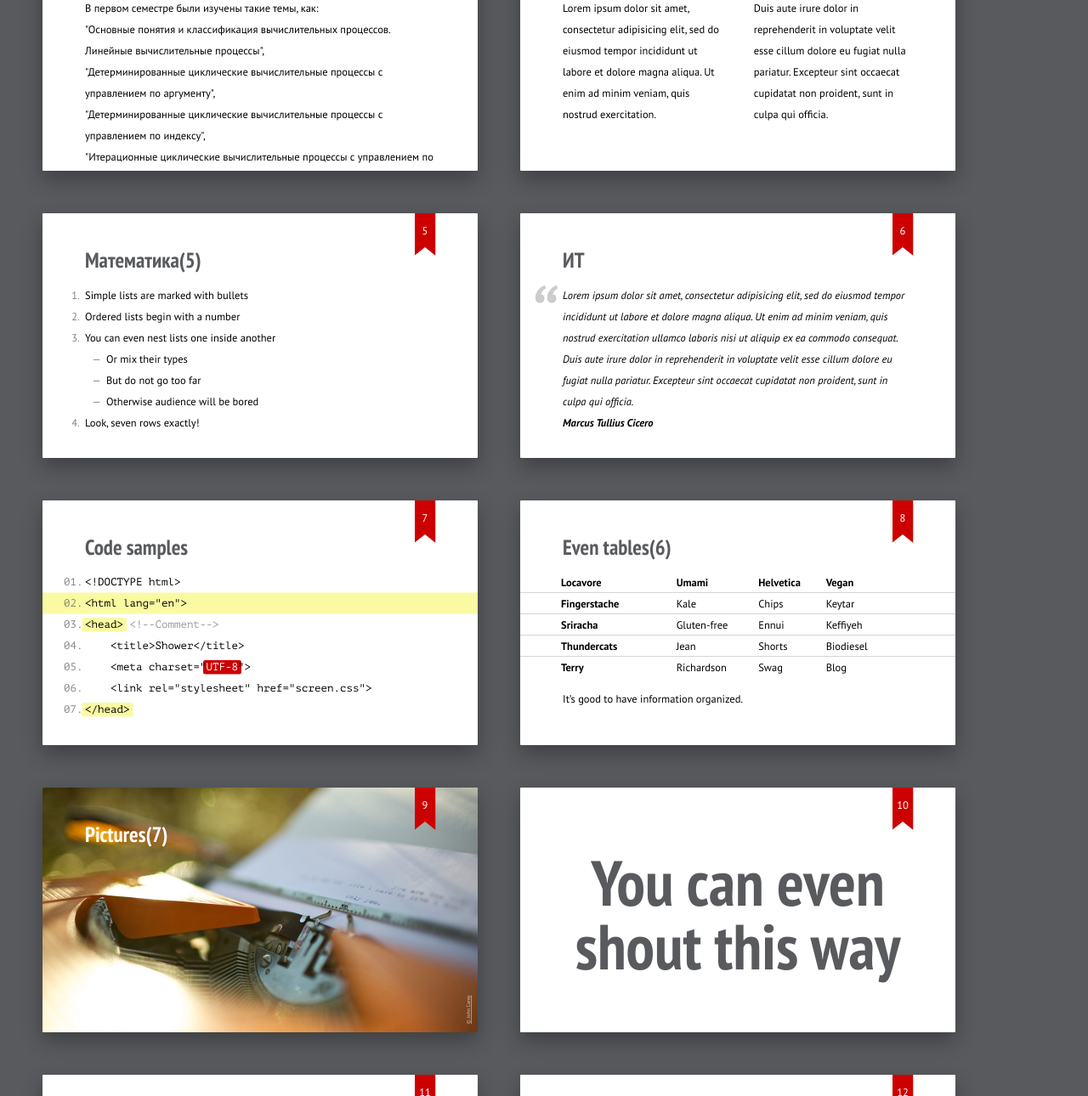
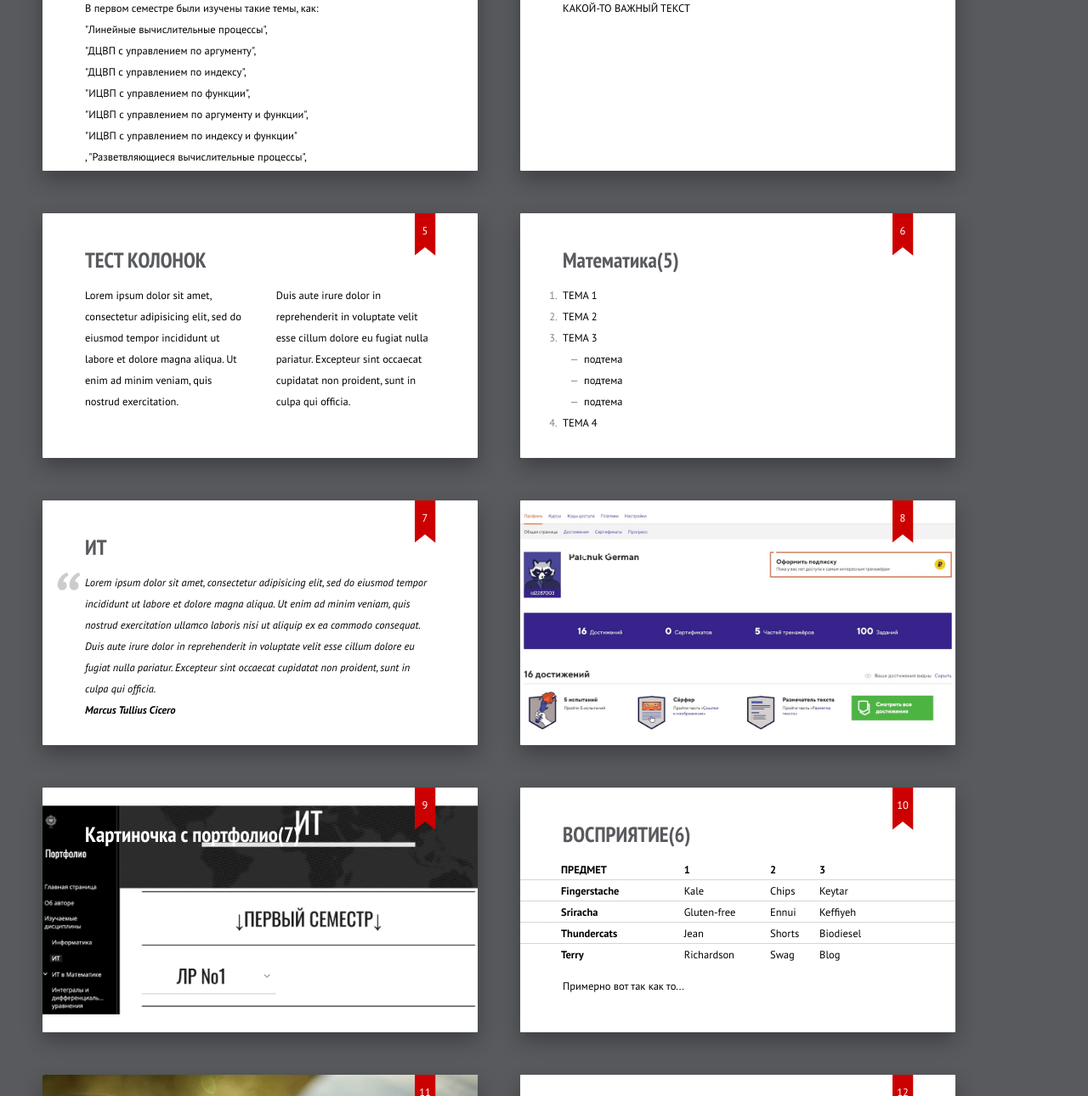
Before and after one commit to almostkitty/almostkitty.github.io, a plain HTML site: page index.html in a window 1280 px wide. Shown: the part 599-1889 px from the top of the page at 85% size. Drawn offline with Linux system fonts and the light colour scheme.

Commit message:
v1.4
pics and text added

```diff
--- a/index.html
+++ b/index.html
@@ -19,8 +19,8 @@
     </header>
 
     <section class="slide" id="cover">
-        <h2>Мои достижения(1)</h2>
-        <p>Студент 1-ого курса<br><a href="https://pepelsbey.net">Герман Пальчук</a></p>
+        <h2>Мои достижения</h2>
+        <p>Студент 1-ого курса<br><a href="https://sites.google.com/view/palchuk-g-a-portfolio/">Герман Пальчук</a></p>
         <figure>
             <img class="cover" src="pictures/cover.jpg" alt="meme">
         </figure>
@@ -29,7 +29,7 @@
                 margin: 30px 0 0;
                 color: white;
                 text-align: center;
-                font-size: 70px;
+                font-size: 100px;
             }
 
             #cover p {
@@ -37,7 +37,7 @@
                 text-align: center;
                 color: white;
                 font-style: italic;
-                font-size: 20px;
+                font-size: 30px;
             }
 
             #cover p a {
@@ -47,7 +47,7 @@
     </section>
 
     <section class="slide">
-        <h2>Введение(2)</h2>
+        <h2>Введение</h2>
         <ol>
             <li>Информатика</li>
             <li>ОКА</li>
@@ -58,12 +58,17 @@
     </section>
 
     <section class="slide">
-        <h2>Информатика(3)</h2>
-        <p>В первом семестре были изучены такие темы, как: <br>"Основные понятия и классификация вычислительных процессов. Линейные вычислительные процессы",<br> "Детерминированные циклические вычислительные процессы с управлением по аргументу",<br> "Детерминированные циклические вычислительные процессы с управлением по индексу",<br> "Итерационные циклические вычислительные процессы с управлением по функции",<br> "Итерационные циклические вычислительные процессы с управлением по аргументу и функции",<br> "Итерационные циклические вычислительные процессы с управлением по индексу и функции"<br>, "Разветвляющиеся вычислительные процессы",<br> "Комбинированные вычислительные процессы",<br> "Многоступенчатые вычислительные процессы", </p>
+        <h2>Информатика</h2>
+        <p>В первом семестре были изучены такие темы, как: <br>"Линейные вычислительные процессы",<br> "ДЦВП с управлением по аргументу",<br> "ДЦВП с управлением по индексу",<br> "ИЦВП с управлением по функции",<br> "ИЦВП с управлением по аргументу и функции",<br> "ИЦВП с управлением по индексу и функции"<br>, "Разветвляющиеся вычислительные процессы",<br> "Комбинированные вычислительные процессы",<br> "Многоступенчатые вычислительные процессы", </p>
     </section>
 
     <section class="slide">
-        <h2>ОКА(4)</h2>
+        <h2>ОКА</h2>
+        <p>КАКОЙ-ТО ВАЖНЫЙ ТЕКСТ</p>
+    </section>
+
+    <section class="slide">
+        <h2>ТЕСТ КОЛОНОК</h2>
         <div class="columns two">
             <p>Lorem ipsum dolor sit amet, consectetur adipisicing elit, sed do eiusmod tempor incididunt ut labore et dolore magna aliqua. Ut enim ad minim veniam, quis nostrud exercitation.</p>
             <p>Duis aute irure dolor in reprehenderit in voluptate velit esse cillum dolore eu fugiat nulla pariatur. Excepteur sint occaecat cupidatat non proident, sunt in culpa qui officia.</p>
@@ -73,16 +78,16 @@
     <section class="slide">
         <h2>Математика(5)</h2>
         <ol>
-            <li>Simple lists are marked with bullets</li>
-            <li>Ordered lists begin with a number</li>
-            <li>You can even nest lists one inside another
+            <li>ТЕМА 1</li>
+            <li>ТЕМА 2</li>
+            <li>ТЕМА 3
                 <ul>
-                    <li>Or mix their types</li>
-                    <li>But do not go too far</li>
-                    <li>Otherwise audience will be bored</li>
+                    <li>подтема</li>
+                    <li>подтема</li>
+                    <li>подтема</li>
                 </ul>
             </li>
-            <li>Look, seven rows exactly!</li>
+            <li>ТЕМА 4</li>
         </ol>
     </section>
 
@@ -96,27 +101,39 @@
         </figure>
     </section>
 
-    <section class="slide">
-        <h2>Code samples</h2>
-        <pre>
-            <code>&lt;!DOCTYPE html&gt;</code>
-            <code class="mark">&lt;html lang="en"&gt;</code>
-            <code><mark>&lt;head&gt;</mark> <span class="comment">&lt;!--Comment--&gt;</span></code>
-            <code>    &lt;title&gt;Shower&lt;/title&gt;</code>
-            <code>    &lt;meta charset="<mark class="important">UTF-8</mark>"&gt;</code>
-            <code>    &lt;link rel="stylesheet" href="screen.css"&gt;</code>
-            <code><mark>&lt;/head&gt;</mark></code>
-        </pre>
+    <section class="slide" id="picture">
+        <h2>Картиночка с портфолио(7)</h2>
+        <figure>
+            <img class="cover" src="pictures/html.jpeg" alt="HTML Academy">
+        </figure>
+        <style>
+            #picture h2 {
+                color: white;
+            }
+        </style>
     </section>
 
+    <section class="slide" id="picture">
+        <h2>Картиночка с портфолио(7)</h2>
+        <figure>
+            <img class="cover" src="pictures/portfolio.png" alt="Portfolio">
+        </figure>
+        <style>
+            #picture h2 {
+                color: white;
+            }
+        </style>
+    </section>
+
+
     <section class="slide">
-        <h2>Even tables(6)</h2>
+        <h2>ВОСПРИЯТИЕ(6)</h2>
         <table>
         <tr>
-            <th scope="col">Locavore</th>
-            <th>Umami</th>
-            <th>Helvetica</th>
-            <th>Vegan</th>
+            <th scope="col">ПРЕДМЕТ</th>
+            <th>1</th>
+            <th>2</th>
+            <th>3</th>
         </tr>
         <tr>
             <th scope="row">Fingerstache</th>
@@ -143,16 +160,13 @@
             <td>Blog</td>
         </tr>
         </table>
-        <p>It’s good to have information organized.</p>
+        <p>Примерно вот так как то...</p>
     </section>
 
     <section class="slide" id="picture">
-        <h2>Pictures(7)</h2>
+        <h2>Картиночка с портфолио(7)</h2>
         <figure>
             <img class="cover" src="pictures/picture.jpg" alt="Orange typewriter on a wooden table close-up">
-            <figcaption class="copyright right white">
-                <a href="https://fiftyfootshadows.net">© John Carey</a>
-            </figcaption>
         </figure>
         <style>
             #picture h2 {
@@ -178,8 +192,7 @@
 
     <section class="slide" id="see-more">
         <h2 class="shout">
-            <img src="pictures/logo.svg" alt="Shower logo">
-            <a href="https://github.com/shower/shower">See more on GitHub</a>
+            <a href="https://sites.google.com/view/palchuk-g-a-portfolio/">Больше работ тут</a>
         </h2>
         <style>
             #see-more h2 {
@@ -193,14 +206,10 @@
         </style>
     </section>
 
-    <footer class="badge">
-        <a href="https://github.com/shower/shower">Fork me on GitHub</a>
-    </footer>
 
     <div class="progress"></div>
 
     <script src="shower/shower.js"></script>
-    <!-- Copyright © 3000 Yours Truly, Famous Inc. -->
 
 </body>
 </html>
```
Also changed, not shown: pictures/cover.jpg, pictures/html.jpeg (added), pictures/logo.svg (deleted), pictures/portfolio.png (added), 5 other files.
